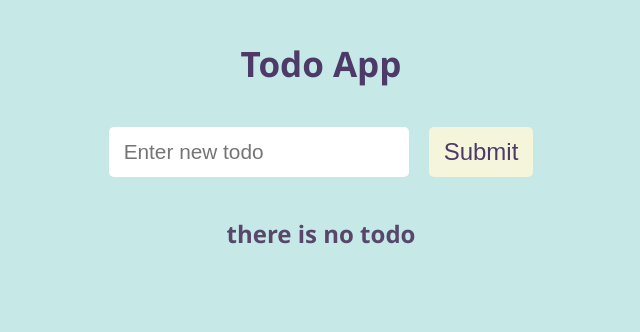
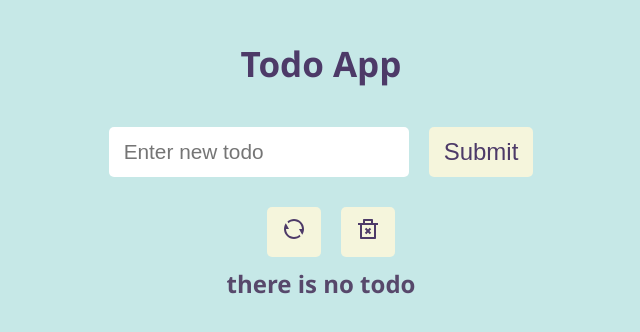
Before and after one commit to Elyzavetka/ToDo-Reminder-React, a React (Create React App) app: page / in a window 1280 px wide. Shown: the top 332 px of the page, without its empty margins (319-959 px from the left). Built offline with nearby package versions, Linux system fonts and the light colour scheme.

Commit message:
Created buttons to reset Todo items and to clear completed Todos and added styles to buttons

```diff
--- a/src/App.js
+++ b/src/App.js
@@ -3,6 +3,7 @@ import { v4 as uuidv4 } from 'uuid';
 import './App.css';
 import TodoForm from './components/Todos/TodoForm';
 import TodoList from './components/Todos/TodoList';
+import TodosActions from './components/Todos/TodosActions';
 
 function App() {
   const [todos, setTodos] = useState([]);
@@ -30,6 +31,7 @@ function App() {
     <div className="App">
       <h1>Todo App</h1>
       <TodoForm addTodo={addTodo}/>
+      <TodosActions />
       <TodoList todos={todos} deleteTodo={deleteTodo} toggleTodo={toggleTodo}/>
     </div>
   );
--- /dev/null
+++ b/src/components/Todos/TodosActions.js
@@ -0,0 +1,13 @@
+import { RiDeleteBin2Line, RiRefreshLine } from 'react-icons/ri';
+import Button from '../UI/Button'
+
+const TodosActions = () => {
+    return (
+        <>
+            <Button title="Reset Todos"><RiRefreshLine /></Button>
+            <Button title="Clear Completed Todos"><RiDeleteBin2Line /></Button>
+        </>
+    )
+}
+
+export default TodosActions;
--- a/src/components/UI/Button.js
+++ b/src/components/UI/Button.js
@@ -0,0 +1,7 @@
+import styles from './Button.module.css'
+
+const Button = ({ onClick, children, title, disabled = false}) => {
+    return <button className={styles.button} onClick={onClick} title={title} disabled={disabled}>{children}</button>
+}
+
+export default Button;
--- /dev/null
+++ b/src/components/UI/Button.module.css
@@ -0,0 +1,15 @@
+.button {
+    margin-left: 20px;
+    height: 50px;
+    cursor: pointer;
+    background-color: beige;
+    color: rgb(77, 58, 104);
+    font-size: 1.5rem;
+    padding: 10px 15px;
+    border: none;
+    border-radius: 5px;
+}
+
+.button:hover {
+    background-color: rgb(237, 238, 205);
+}
```
Also changed, not shown: src/components/Todos/TodoActions.modules.css (added), src/components/UI/Button.modul.css (deleted).
